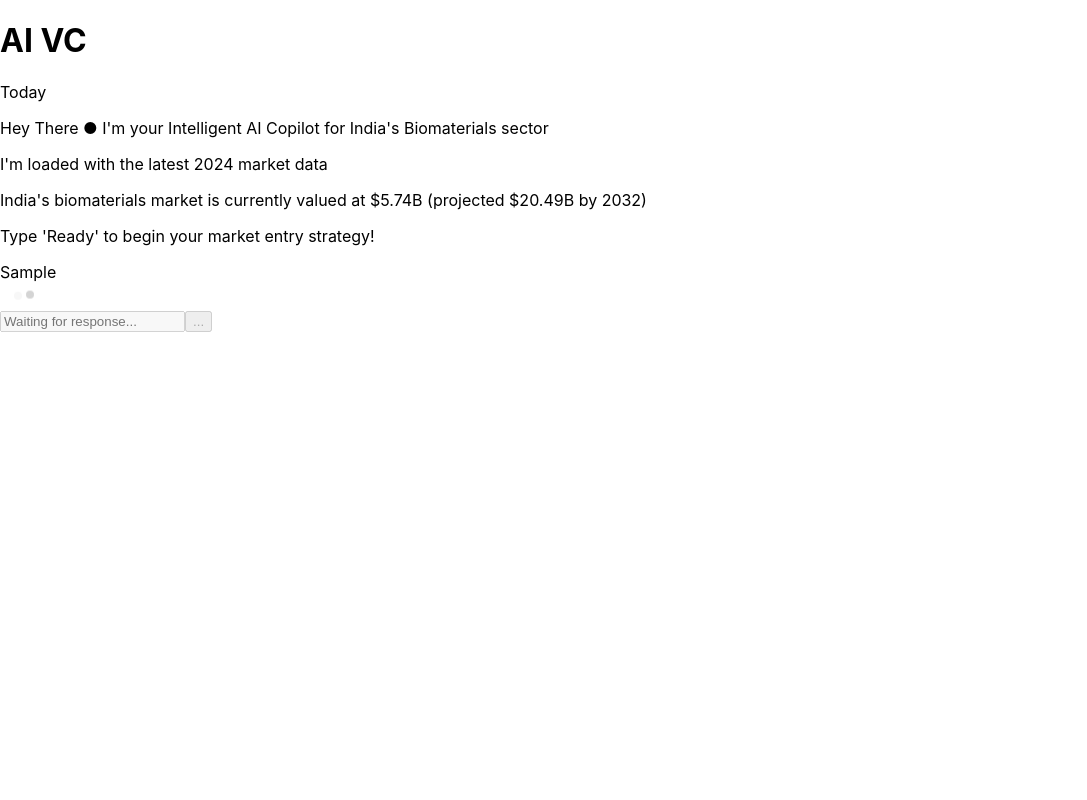
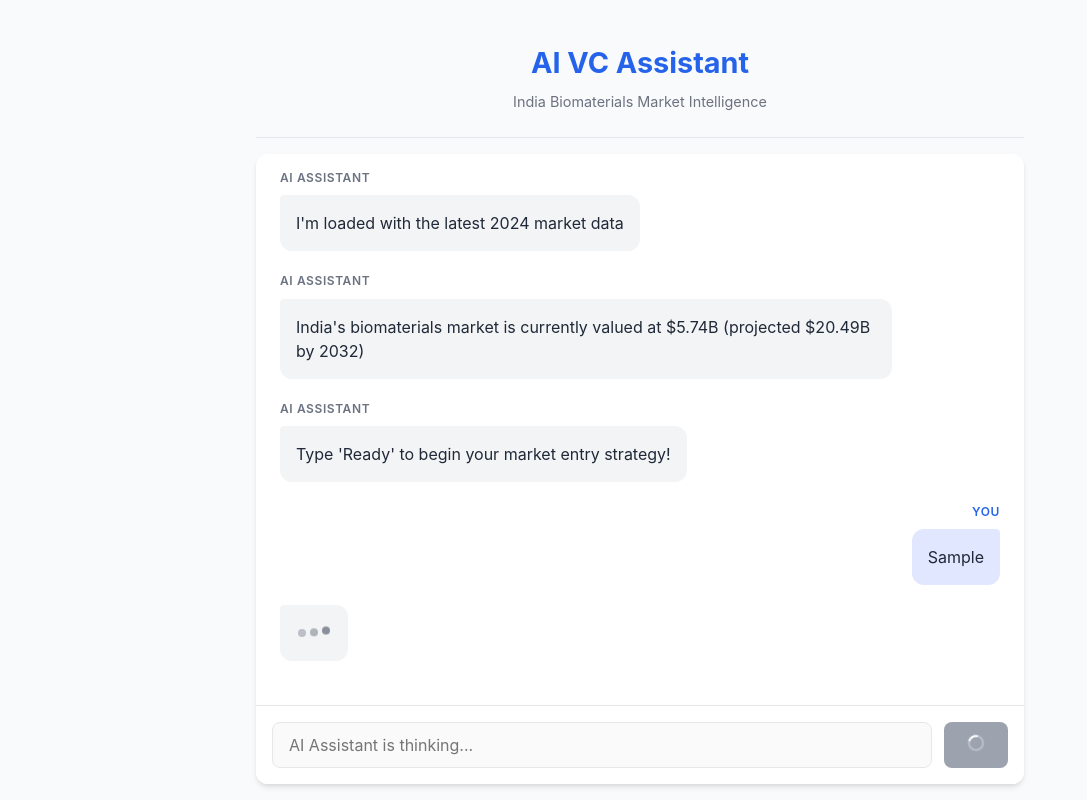
Before and after one commit to Puneet398/final-chatbot, a React (Create React App) app in the folder chatbot/: page / in a window 1280 px wide. Both pictures are taken after typing "Sample" into the empty fields and a click on the button "Send". Shown: the whole page, without its empty margins (0-1087 px from the left). Built offline with nearby package versions, Linux system fonts and the light colour scheme.

Commit message:
modified:   chatbot/src/App.css 	modified:   chatbot/src/App.js

```diff
--- a/chatbot/src/App.css
+++ b/chatbot/src/App.css
@@ -1,31 +1,248 @@
-/* Add to your App.css */
+/* Base Styles */
+:root {
+  --primary-color: #2563eb;
+  --secondary-color: #1e40af;
+  --accent-color: #3b82f6;
+  --text-dark: #1f2937;
+  --text-light: #6b7280;
+  --bg-color: #f9fafb;
+  --card-bg: #ffffff;
+  --user-bubble: #e0e7ff;
+  --assistant-bubble: #f3f4f6;
+}
+
+* {
+  box-sizing: border-box;
+  margin: 0;
+  padding: 0;
+  font-family: 'Inter', -apple-system, BlinkMacSystemFont, sans-serif;
+}
+
+body {
+  background-color: var(--bg-color);
+  color: var(--text-dark);
+  line-height: 1.6;
+}
+
+/* App Layout */
+.app {
+  max-width: 800px;
+  margin: 0 auto;
+  padding: 1rem;
+  height: 100vh;
+  display: flex;
+  flex-direction: column;
+}
+
+.header {
+  text-align: center;
+  padding: 1.5rem 0;
+  border-bottom: 1px solid #e5e7eb;
+  margin-bottom: 1rem;
+}
+
+.header h1 {
+  font-size: 1.8rem;
+  font-weight: 700;
+  color: var(--primary-color);
+}
+
+.subheader {
+  font-size: 0.9rem;
+  color: var(--text-light);
+  margin-top: 0.25rem;
+}
+
+/* Chat Container */
+.chat-container {
+  flex: 1;
+  display: flex;
+  flex-direction: column;
+  background-color: var(--card-bg);
+  border-radius: 12px;
+  box-shadow: 0 4px 6px -1px rgba(0, 0, 0, 0.1), 0 2px 4px -1px rgba(0, 0, 0, 0.06);
+  overflow: hidden;
+}
+
+.chat-window {
+  flex: 1;
+  padding: 1.5rem;
+  overflow-y: auto;
+  display: flex;
+  flex-direction: column;
+  gap: 1.25rem;
+}
+
+/* Messages */
+.message {
+  max-width: 85%;
+  width: fit-content;
+}
+
+.message.user {
+  margin-left: auto;
+}
+
+.message.assistant {
+  margin-right: auto;
+}
+
+.message-header {
+  margin-bottom: 0.5rem;
+  font-size: 0.75rem;
+  font-weight: 600;
+  text-transform: uppercase;
+  letter-spacing: 0.05em;
+}
+
+.user-badge {
+  color: var(--primary-color);
+  display: flex;
+  justify-content: flex-end;
+}
+
+.assistant-badge {
+  color: var(--text-light);
+}
+
+.message-content {
+  padding: 1rem;
+  border-radius: 12px;
+  line-height: 1.5;
+}
+
+.message.user .message-content {
+  background-color: var(--user-bubble);
+  color: var(--text-dark);
+  border-top-right-radius: 4px;
+}
+
+.message.assistant .message-content {
+  background-color: var(--assistant-bubble);
+  color: var(--text-dark);
+  border-top-left-radius: 4px;
+}
+
+.message-content p {
+  margin-bottom: 0.5rem;
+}
+
+.message-content p:last-child {
+  margin-bottom: 0;
+}
+
+/* Input Area */
+.input-area {
+  display: flex;
+  padding: 1rem;
+  border-top: 1px solid #e5e7eb;
+  background-color: var(--card-bg);
+}
+
+.input-area input {
+  flex: 1;
+  padding: 0.75rem 1rem;
+  border: 1px solid #e5e7eb;
+  border-radius: 8px;
+  font-size: 1rem;
+  outline: none;
+  transition: border-color 0.2s;
+}
+
+.input-area input:focus {
+  border-color: var(--primary-color);
+  box-shadow: 0 0 0 2px rgba(37, 99, 235, 0.1);
+}
+
+.input-area button {
+  margin-left: 0.75rem;
+  padding: 0.75rem 1.5rem;
+  background-color: var(--primary-color);
+  color: white;
+  border: none;
+  border-radius: 8px;
+  font-size: 1rem;
+  font-weight: 500;
+  cursor: pointer;
+  transition: background-color 0.2s;
+}
+
+.input-area button:hover {
+  background-color: var(--secondary-color);
+}
+
+.input-area button:disabled {
+  background-color: #9ca3af;
+  cursor: not-allowed;
+}
+
+/* Typing Indicator */
 .typing-indicator {
   display: flex;
-  padding: 10px 0;
+  padding: 0.5rem 0;
 }
 
-.typing-indicator .dot {
+.typing-indicator span {
   width: 8px;
   height: 8px;
   margin: 0 2px;
-  background-color: #666;
+  background-color: var(--text-light);
   border-radius: 50%;
-  opacity: 0;
-  animation: typingAnimation 1.4s infinite;
+  opacity: 0.4;
+  animation: typingAnimation 1.4s infinite ease-in-out;
 }
 
-.typing-indicator .dot:nth-child(1) {
+.typing-indicator span:nth-child(1) {
   animation-delay: 0s;
 }
-.typing-indicator .dot:nth-child(2) {
+.typing-indicator span:nth-child(2) {
   animation-delay: 0.2s;
 }
-.typing-indicator .dot:nth-child(3) {
+.typing-indicator span:nth-child(3) {
   animation-delay: 0.4s;
 }
 
 @keyframes typingAnimation {
-  0% { opacity: 0; transform: translateY(0); }
-  50% { opacity: 1; transform: translateY(-5px); }
-  100% { opacity: 0; transform: translateY(0); }
+  0% { opacity: 0.4; transform: translateY(0); }
+  50% { opacity: 1; transform: translateY(-4px); }
+  100% { opacity: 0.4; transform: translateY(0); }
 }
+
+/* Spinner */
+.spinner {
+  display: inline-block;
+  width: 16px;
+  height: 16px;
+  border: 2px solid rgba(255, 255, 255, 0.3);
+  border-radius: 50%;
+  border-top-color: white;
+  animation: spin 1s ease-in-out infinite;
+}
+
+@keyframes spin {
+  to { transform: rotate(360deg); }
+}
+
+/* Responsive Design */
+@media (max-width: 640px) {
+  .app {
+    padding: 0.5rem;
+    height: 100vh;
+  }
+
+  .chat-window {
+    padding: 1rem;
+  }
+
+  .message {
+    max-width: 90%;
+  }
+
+  .input-area {
+    padding: 0.75rem;
+  }
+
+  .input-area button {
+    padding: 0.75rem 1rem;
+  }
+}
--- a/chatbot/src/App.js
+++ b/chatbot/src/App.js
@@ -173,15 +173,26 @@ function App() {
 
   return (
     <div className="app">
-      <h1>AI VC</h1>
-      <div className="chat-header">Today</div>
+      <div className="header">
+        <h1>AI VC Assistant</h1>
+        <div className="subheader">India Biomaterials Market Intelligence</div>
+      </div>
 
-      <div className="chat-interface">
-        <div className="messages">
+      <div className="chat-container">
+        <div className="chat-window">
           {messages.map((msg, i) => (
             <div key={i} className={`message ${msg.role}`}>
+              <div className="message-header">
+                {msg.role === 'user' ? (
+                  <span className="user-badge">You</span>
+                ) : (
+                  <span className="assistant-badge">AI Assistant</span>
+                )}
+              </div>
               <div className="message-content">
-                {msg.role === 'user' ? msg.content : (
+                {msg.role === 'user' ? (
+                  msg.content
+                ) : (
                   <>
                     {msg.content.split('\n').map((line, idx) => (
                       <p key={idx}>{line}</p>
@@ -195,9 +206,9 @@ function App() {
             <div className="message assistant">
               <div className="message-content">
                 <div className="typing-indicator">
-                  <span className="dot"></span>
-                  <span className="dot"></span>
-                  <span className="dot"></span>
+                  <span></span>
+                  <span></span>
+                  <span></span>
                 </div>
               </div>
             </div>
@@ -205,17 +216,21 @@ function App() {
           <div ref={messagesEndRef} />
         </div>
 
-        <form onSubmit={handleSubmit} className="input-form">
+        <form onSubmit={handleSubmit} className="input-area">
           <input
             type="text"
             value={input}
             onChange={(e) => setInput(e.target.value)}
             disabled={isLoading}
-            placeholder={isLoading ? "Waiting for response..." : "Type your message..."}
+            placeholder={isLoading ? "AI Assistant is thinking..." : "Type your message..."}
             autoFocus
           />
           <button type="submit" disabled={isLoading}>
-            {isLoading ? '...' : 'Send'}
+            {isLoading ? (
+              <span className="spinner"></span>
+            ) : (
+              <span>Send</span>
+            )}
           </button>
         </form>
       </div>
```
